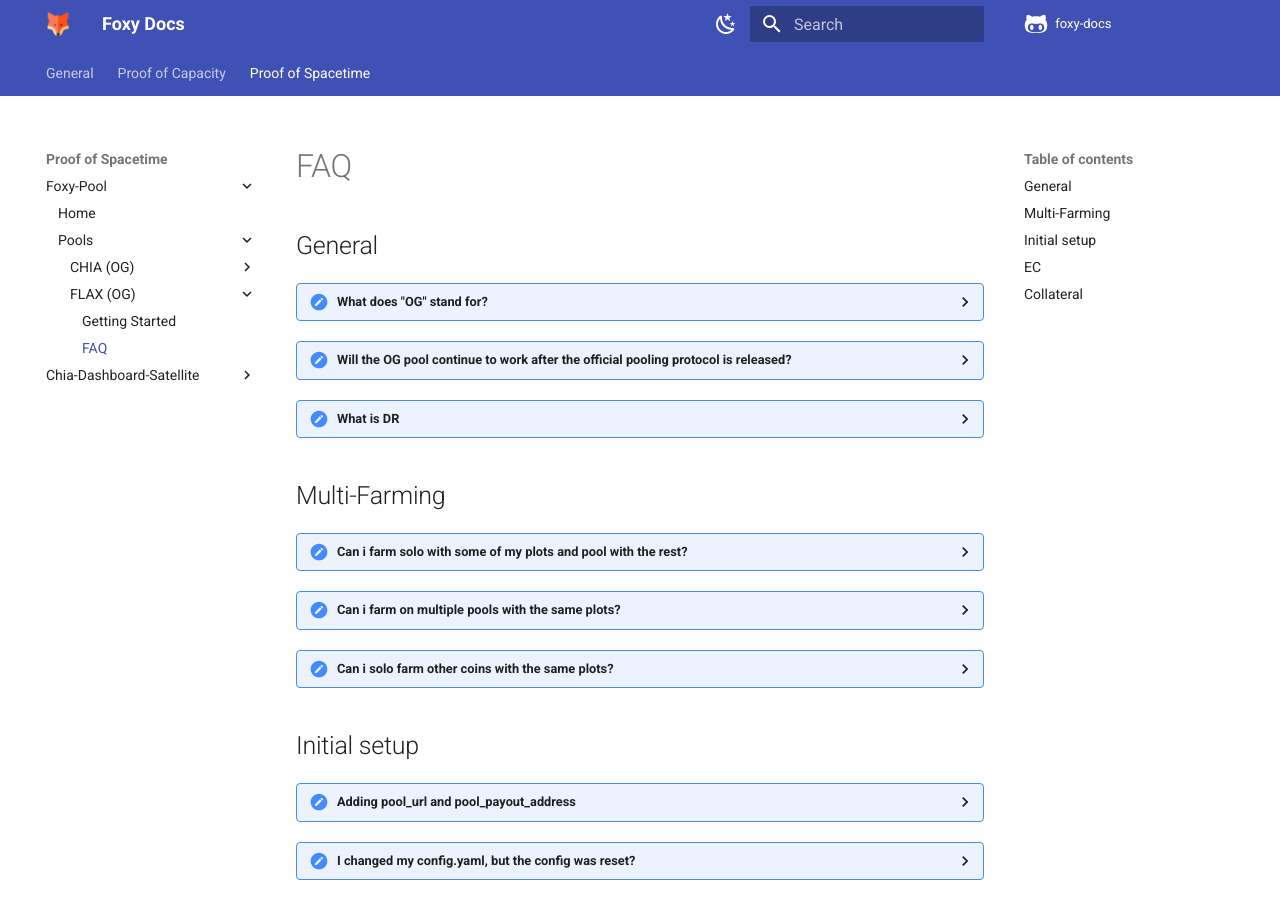
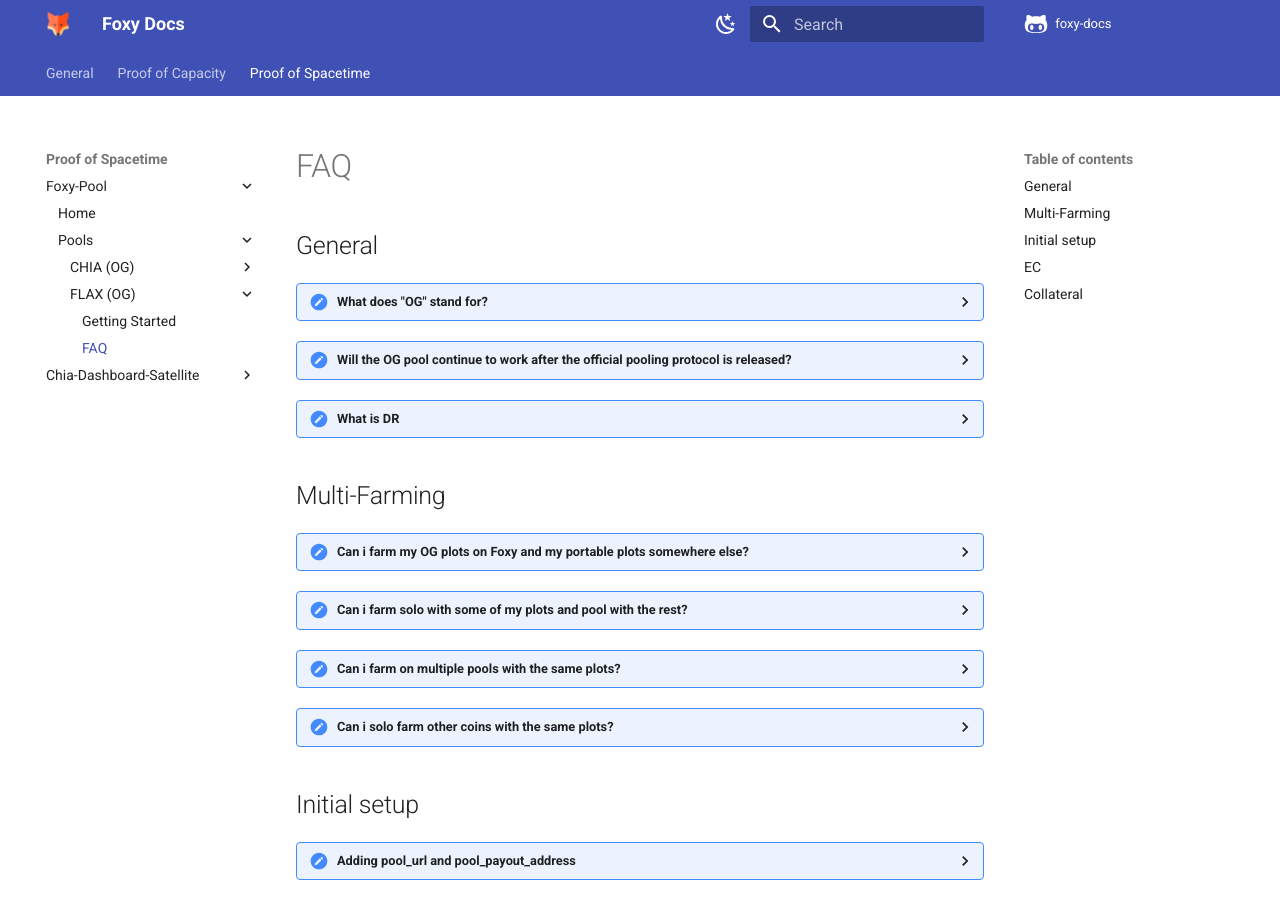
Before and after one commit to foxypool/docs, an MkDocs documentation site: the page built from docs/proof-of-spacetime/foxy-pool/pools/flax-og/faq.md, in a window 1280 px wide and 900 px high. Built offline with MkDocs 1.6.1 and Material for MkDocs 9.7.7, drawn with Linux system fonts in a browser that asks for light colours; comment, search, counter and statistics services are not loaded.

Commit message:
Add faq entry on portable plots multi farming

```diff
--- a/docs/proof-of-spacetime/foxy-pool/pools/flax-og/faq.md
+++ b/docs/proof-of-spacetime/foxy-pool/pools/flax-og/faq.md
@@ -10,6 +10,9 @@
     DR is short for Distribution-Ratio, a feature that allows users to choose the ratio of block winner - historical share they want to use. This works exactly the same as outlined [here](../../../../proof-of-capacity/foxy-pool/distribution-ratio.md) for PoC. **Note**: it is not yet possible to change the default DR of 0-100.
 
 ## Multi-Farming
+
+??? faq "Can i farm my OG plots on Foxy and my portable plots somewhere else?"
+    Yes
 
 ??? faq "Can i farm solo with some of my plots and pool with the rest?"
     If the plots share the same pool public key no, otherwise yes.
```
Also changed, not shown: docs/proof-of-spacetime/foxy-pool/pools/chia-og/faq.md (+3 -0 lines).
